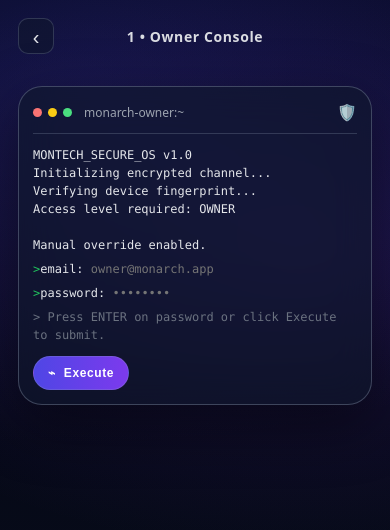
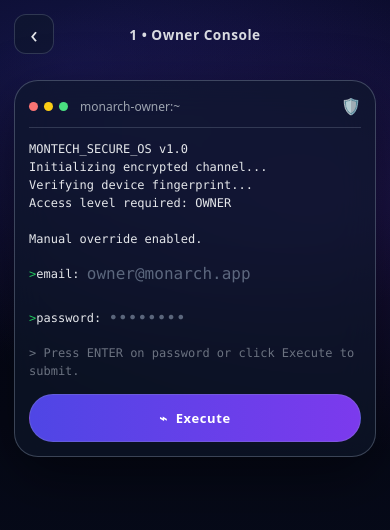
Before and after one commit to lamontaddo/indiverse-web, a React (Vite) app: page /world/1/owner/login in a window 390 px wide. Shown: the top 530 px of the page. Built offline with nearby package versions, Linux system fonts and the light colour scheme; no server answers.

Commit message:
Optimize owner pages for mobile web

```diff
--- a/src/pages/OwnerLoginPage.jsx
+++ b/src/pages/OwnerLoginPage.jsx
@@ -1,4 +1,4 @@
-// src/pages/OwnerLoginPage.jsx ✅ FULL DROP-IN (Web) — FIXED (NO SAME-ORIGIN API)
+// src/pages/OwnerLoginPage.jsx ✅ FULL DROP-IN (Web) — FIXED + MOBILE OPTIMIZED
 // Route: /world/:profileKey/owner/login
 //
 // ✅ Web version of your RN OwnerLoginScreen (terminal UI + typed intro + shake)
@@ -7,6 +7,7 @@
 // ✅ Stores token in localStorage (profile-scoped)
 // ✅ Uses ABSOLUTE API base via ownerApi.web (prevents indiverse-web /api 404)
 // ✅ “Execute” button + Enter-to-submit
+// ✅ Mobile-safe viewport, scroll, touch targets, and responsive terminal card
 //
 // Requires:
 // - src/utils/ownerApi.web.js   (from my last message)
@@ -225,7 +226,7 @@ export default function OwnerLoginPage() {
           ‹
         </button>
         <div style={styles.headerTitle}>{ownerName} • Owner Console</div>
-        <div style={{ width: 36 }} />
+        <div style={{ width: 40, flex: "0 0 40px" }} />
       </div>
 
       <div style={styles.centerWrap}>
@@ -346,49 +347,70 @@ export default function OwnerLoginPage() {
 const styles = {
   page: {
     minHeight: "100vh",
+
     color: "#e5e7eb",
     background:
-      "radial-gradient(1200px 600px at 20% 10%, rgba(79,70,229,0.22), transparent 60%)," +
-      "radial-gradient(900px 500px at 80% 30%, rgba(124,58,237,0.18), transparent 60%)," +
+      "radial-gradient(900px 480px at 18% 8%, rgba(79,70,229,0.22), transparent 60%)," +
+      "radial-gradient(720px 420px at 85% 24%, rgba(124,58,237,0.18), transparent 60%)," +
       "linear-gradient(180deg, #020617, #050816, #0b1120)",
     fontFamily:
       'ui-sans-serif, system-ui, -apple-system, Segoe UI, Roboto, Helvetica, Arial, "Apple Color Emoji","Segoe UI Emoji"',
+    overflowX: "hidden",
+    overflowY: "auto",
+    WebkitOverflowScrolling: "touch",
+    paddingBottom: "max(22px, env(safe-area-inset-bottom))",
   },
   headerRow: {
+    width: "min(620px, calc(100% - 28px))",
+    margin: "0 auto",
     display: "flex",
     alignItems: "center",
     justifyContent: "space-between",
-    padding: "18px 18px 10px",
+    gap: 10,
+    padding: "max(14px, env(safe-area-inset-top)) 0 8px",
   },
   backBtn: {
-    width: 36,
-    height: 36,
-    borderRadius: 10,
+    width: 40,
+    height: 40,
+    flex: "0 0 40px",
+    borderRadius: 12,
     border: "1px solid rgba(148,163,184,0.25)",
-    background: "rgba(15,23,42,0.55)",
+    background: "rgba(15,23,42,0.58)",
     color: "#e5e7eb",
     cursor: "pointer",
-    fontSize: 20,
-    lineHeight: "34px",
+    fontSize: 24,
+    lineHeight: "36px",
+    display: "flex",
+    alignItems: "center",
+    justifyContent: "center",
+    WebkitTapHighlightColor: "transparent",
   },
   headerTitle: {
-    fontSize: 14,
-    fontWeight: 600,
-    letterSpacing: 0.6,
+    minWidth: 0,
+    flex: 1,
+    fontSize: "clamp(12px, 3.5vw, 14px)",
+    fontWeight: 700,
+    letterSpacing: 0.5,
     opacity: 0.95,
     textAlign: "center",
+    whiteSpace: "nowrap",
+    overflow: "hidden",
+    textOverflow: "ellipsis",
   },
   centerWrap: {
+    width: "min(620px, calc(100% - 28px))",
+    margin: "0 auto",
     display: "flex",
     justifyContent: "center",
-    padding: "22px 18px 38px",
+    alignItems: "flex-start",
+    padding: "18px 0 34px",
   },
   card: {
-    width: "min(620px, 96vw)",
+    width: "100%",
     borderRadius: 24,
     padding: 14,
     border: "1px solid rgba(148,163,184,0.35)",
-    background: "rgba(15,23,42,0.62)",
+    background: "rgba(15,23,42,0.66)",
     boxShadow: "0 18px 60px rgba(0,0,0,0.45)",
     backdropFilter: "blur(18px)",
     WebkitBackdropFilter: "blur(18px)",
@@ -401,18 +423,20 @@ const styles = {
     paddingBottom: 10,
     borderBottom: "1px solid rgba(148,163,184,0.25)",
     marginBottom: 12,
+    minWidth: 0,
   },
   windowDots: { display: "flex", gap: 6, marginRight: 2 },
   dot: { width: 9, height: 9, borderRadius: 999 },
-  cardTitle: { flex: 1, color: "#9ca3af", fontSize: 12 },
+  cardTitle: { flex: 1, minWidth: 0, color: "#9ca3af", fontSize: 12, whiteSpace: "nowrap", overflow: "hidden", textOverflow: "ellipsis" },
   shield: { fontSize: 16, opacity: 0.9 },
-  terminalBody: { minHeight: 220 },
+  terminalBody: { minHeight: 220, overflowX: "hidden" },
   pre: {
     margin: 0,
     whiteSpace: "pre-wrap",
+    overflowWrap: "anywhere",
     fontFamily:
       'ui-monospace, SFMono-Regular, Menlo, Monaco, Consolas, "Liberation Mono", "Courier New", monospace',
-    fontSize: 12,
+    fontSize: "clamp(11px, 3.2vw, 12px)",
     lineHeight: "18px",
     color: "#e5e7eb",
   },
@@ -420,14 +444,16 @@ const styles = {
   promptLine: {
     display: "flex",
     alignItems: "center",
-    marginTop: 6,
+    marginTop: 8,
     gap: 0,
+    minWidth: 0,
     fontFamily:
       'ui-monospace, SFMono-Regular, Menlo, Monaco, Consolas, "Liberation Mono", "Courier New", monospace',
-    fontSize: 12,
+    fontSize: "clamp(11px, 3.2vw, 12px)",
   },
-  prompt: { fontSize: 12 },
+  prompt: { fontSize: "inherit", flex: "0 0 auto" },
   inputInline: {
+    minWidth: 0,
     flex: 1,
     background: "transparent",
     border: "none",
@@ -435,38 +461,66 @@ const styles = {
     color: "#e5e7eb",
     fontFamily:
       'ui-monospace, SFMono-Regular, Menlo, Monaco, Consolas, "Liberation Mono", "Courier New", monospace',
-    fontSize: 12,
-    padding: "2px 0",
+    fontSize: "max(16px, 1em)",
+    lineHeight: "20px",
+    padding: "8px 0",
   },
-  statusLine: { display: "flex", alignItems: "center", gap: 8, marginTop: 8 },
+  statusLine: { display: "flex", alignItems: "center", gap: 8, marginTop: 10, flexWrap: "wrap" },
   line: {
-    marginTop: 6,
+    marginTop: 8,
     fontFamily:
       'ui-monospace, SFMono-Regular, Menlo, Monaco, Consolas, "Liberation Mono", "Courier New", monospace',
-    fontSize: 12,
+    fontSize: "clamp(11px, 3.2vw, 12px)",
     lineHeight: "18px",
+    overflowWrap: "anywhere",
   },
   button: {
-    marginTop: 12,
+    width: "100%",
+    minHeight: 46,
+    marginTop: 14,
     borderRadius: 999,
     border: "1px solid rgba(148,163,184,0.25)",
     cursor: "pointer",
     background: "linear-gradient(90deg, #4f46e5, #7c3aed)",
     padding: 0,
+    WebkitTapHighlightColor: "transparent",
   },
   buttonInner: {
+    minHeight: 46,
     display: "inline-flex",
     alignItems: "center",
+    justifyContent: "center",
     gap: 8,
-    padding: "9px 14px",
+    width: "100%",
+    padding: "11px 16px",
     color: "#fff",
-    fontWeight: 700,
-    fontSize: 12,
+    fontWeight: 800,
+    fontSize: 13,
     letterSpacing: 0.6,
   },
 };
 
 const css = `
+*{ box-sizing: border-box; }
+html{
+  min-height: 100%;
+  background: #020617;
+}
+body{
+  margin: 0;
+  min-height: 100%;
+  background: #020617;
+}
+button, input{
+  font-family: inherit;
+}
+input{
+  -webkit-text-size-adjust: 100%;
+}
+button:disabled{
+  cursor: not-allowed;
+}
+
 @keyframes shake {
   0% { transform: translateX(0); }
   15% { transform: translateX(-8px); }
@@ -490,4 +544,22 @@ const css = `
 @keyframes spin {
   to { transform: rotate(360deg); }
 }
+
+@media (max-width: 520px){
+  .shake { animation: shakeMobile 0.42s ease-in-out; }
+  @keyframes shakeMobile {
+    0% { transform: translateX(0); }
+    20% { transform: translateX(-4px); }
+    40% { transform: translateX(4px); }
+    60% { transform: translateX(-3px); }
+    80% { transform: translateX(3px); }
+    100% { transform: translateX(0); }
+  }
+}
+
+@media (max-width: 420px){
+  input::placeholder{
+    color: rgba(148,163,184,0.58);
+  }
+}
 `;
```
